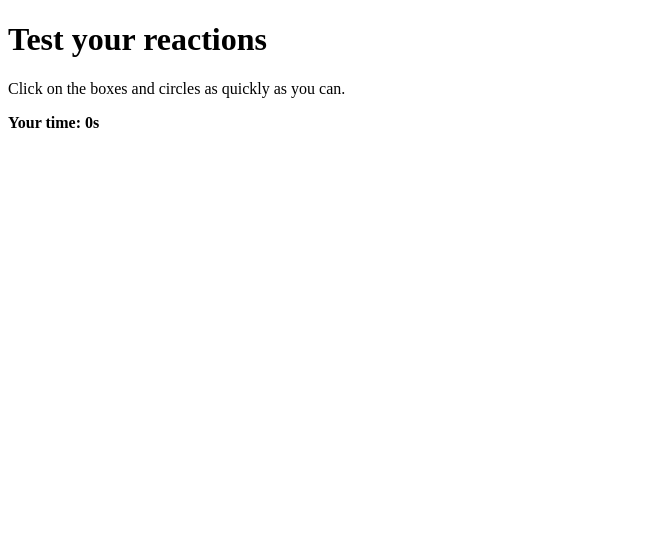
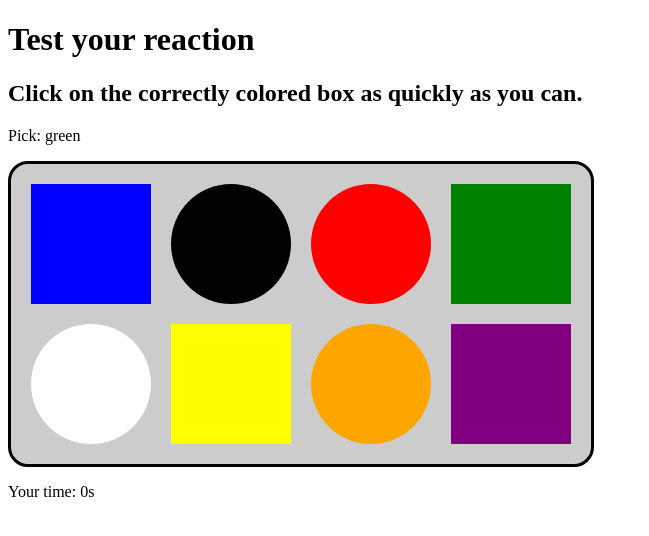
Before and after one commit to GoldenHomer/ReactionTest, a plain HTML site: page index.html in a window 1280 px wide. Shown: the whole page, without its empty margins (0-649 px from the left). Drawn offline with Linux system fonts and the light colour scheme.

Commit message:
Finally fixed

```diff
--- a/index.html
+++ b/index.html
@@ -1,34 +1,46 @@
 <!doctype html>
 <html>
   <head>
-    <title>Test Your Reaction</title>
+    <title>Test Your Might</title>
+    <meta charset="utf-8">
 
-    <style> <!-- I know, I know, internal CSS-->
-
-      body {
-        font-family:Verdana, Geneva, sans-serif;
+    <style>
+      #main {
+        background-color:#CCCCCC;
+        width:580px;
+        height:300px;
+        border:solid;
+        border-radius:20px;
       }
 
-      #box {
-        width:200px;
-        height:200px;
-        background-color:red;
+      .shape{
+        float:left;
+        position:relative;
+        margin:20px 0px 0px 20px;
+        width:120px;
+        height:120px;
         display:none;
-        position:relative;
-      ￼￼￼
       }
-
-      .bold {
-        font-weight:bold;
-      }
-
     </style>
   </head>
+
   <body>
-    <h1>Test your reactions</h1>
-    <p>Click on the boxes and circles as quickly as you can.</p>
-    <p class="bold">Your time: <span id="time">0</span>s</p>
-    <div id="box"></div>
-    <script src="scripts.js"></script>
+    <h1>Test your reaction</h1>
+    <h2>Click on the correctly colored box as quickly as you can.</h2>
+    <p>Pick: <span id="color"></span></p>
+
+    <div id="main">
+      <div class="shape"></div>
+      <div class="shape"></div>
+      <div class="shape"></div>
+      <div class="shape"></div>
+      <div class="shape"></div>
+      <div class="shape"></div>
+      <div class="shape"></div>
+      <div class="shape"></div>
+    </div>
+
+    <p>Your time: <span id="time">0</span>s</p>
+    <script src="script.js"></script>
   </body>
 </html>
--- a/script.js
+++ b/script.js
@@ -1,47 +1,60 @@
-function getRandomColor() {
-  var letters = '0123456789ABCDEF'.split('');
-  var color = '#';
-  for (var i = 0; i < 6; i++) {
-    color += letters[Math.round(Math.random() * 15)];
+var mainDiv = document.getElementById("main"),
+    shapes = mainDiv.getElementsByTagName("div"),
+    color = "",
+    radiusArray = ["0px","0px","60px"],
+    clickedTime,
+    createdTime,
+    reactionTime;
+
+function shapeStyles () {
+  var colorsArray = ["red","blue","green","yellow","black","orange","purple","white"];
+
+  // Loop through each div inside the div with id "main".
+  for (var i = 0; i < shapes.length; i++){
+        // Get random indices for the color and radius arrays.
+        var colorsIndex = Math.floor(Math.random()*colorsArray.length),
+            radiusIndex = Math.floor(Math.random()*radiusArray.length),
+        // Then get the style of each i-th div element with, wait for it, class "shape".
+            styleObj = shapes[i].style;
+        // Set the styles
+        styleObj.backgroundColor = colorsArray[colorsIndex];
+        styleObj.borderRadius = radiusArray[radiusIndex];
+        styleObj.display = "block";
+        // Remove the color just used so it doesn't repeat. Things won't be fun that way.
+        colorsArray.splice(colorsIndex,1);
   }
-    return color;
+
+  // Pick the index of the correct answer.
+  var correct = Math.floor(Math.random()*shapes.length);
+  // Get the color of the correct answer.
+  color = shapes[correct].style.backgroundColor;
+  // Tell user to pick that color.
+  document.getElementById("color").innerHTML=color;
+  // Start the reaction timer after all div styles are set
+  createdTime = Date.now();
 }
 
-var clickedTime;
-var createdTime;
-var reactionTime;
-
-  function makeBox() {
-    var time=Math.random();
-    time *= 5000;
-
-    setTimeout(function() {
-      if (Math.random() > 0.5) {
-        document.getElementById("box").style.borderRadius="100px";￼￼
-      }
-      else {
-        document.getElementById("box").style.borderRadius="0";
-      }
-
-      var top=Math.random();
-      top*=300;
-
-      var left=Math.random();
-      left*=500;
-
-      document.getElementById("box").style.top=top+"px";
-      document.getElementById("box").style.left=left+"px";
-      document.getElementById("box").style.backgroundColor=getRandomColor();
-      document.getElementById("box").style.display="block";
-      createdTime=Date.now();
-    }, time);
-￼￼}
-document.getElementById("box").onclick=function() {
-  clickedTime=Date.now();
-  reactionTime = (clickedTime-createdTime)/1000;
-  document.getElementById("time").innerHTML = reactionTime;
-  this.style.display="none";
-  makeBox();
+function displayShapes(){
+  var time = 5000*Math.random();
+  // Run the shapeStyles function after a random time.
+  setTimeout(function(){ shapeStyles(); }, time );
 }
 
-makeBox();
+for (var i = 0; i < shapes.length; i++){
+  shapes[i].onclick = clickShape;
+}
+
+function clickShape() {
+  if (this.style.backgroundColor == color) {
+    clickedTime = Date.now();
+    reactionTime = (clickedTime-createdTime)/1000;
+    document.getElementById("time").innerHTML=reactionTime;
+
+    for (var i=0; i<shapes.length; i++){
+      shapes[i].style.display="none";
+    }
+    displayShapes();
+  }
+}
+
+displayShapes();
```
Also changed, not shown: 1 other file.
